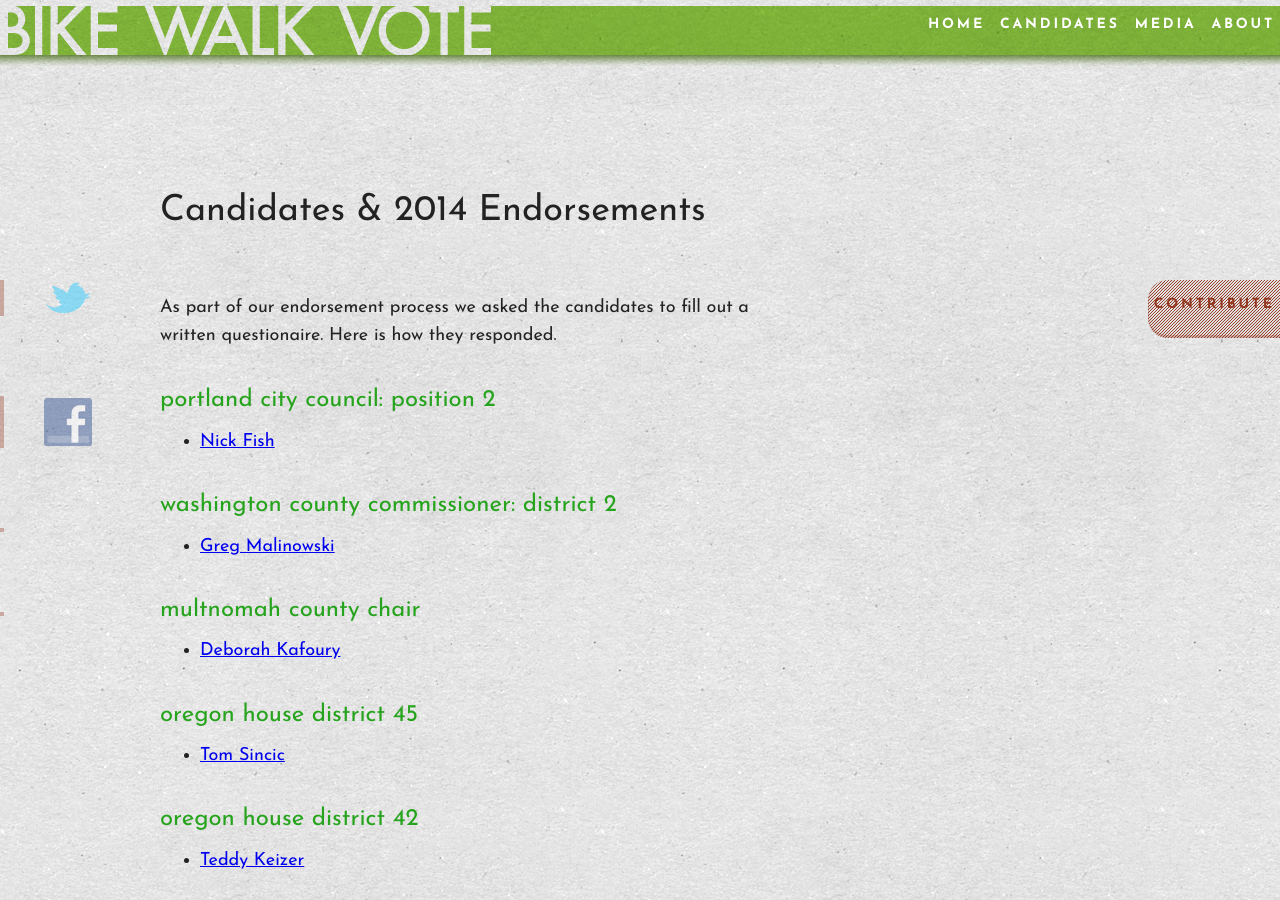
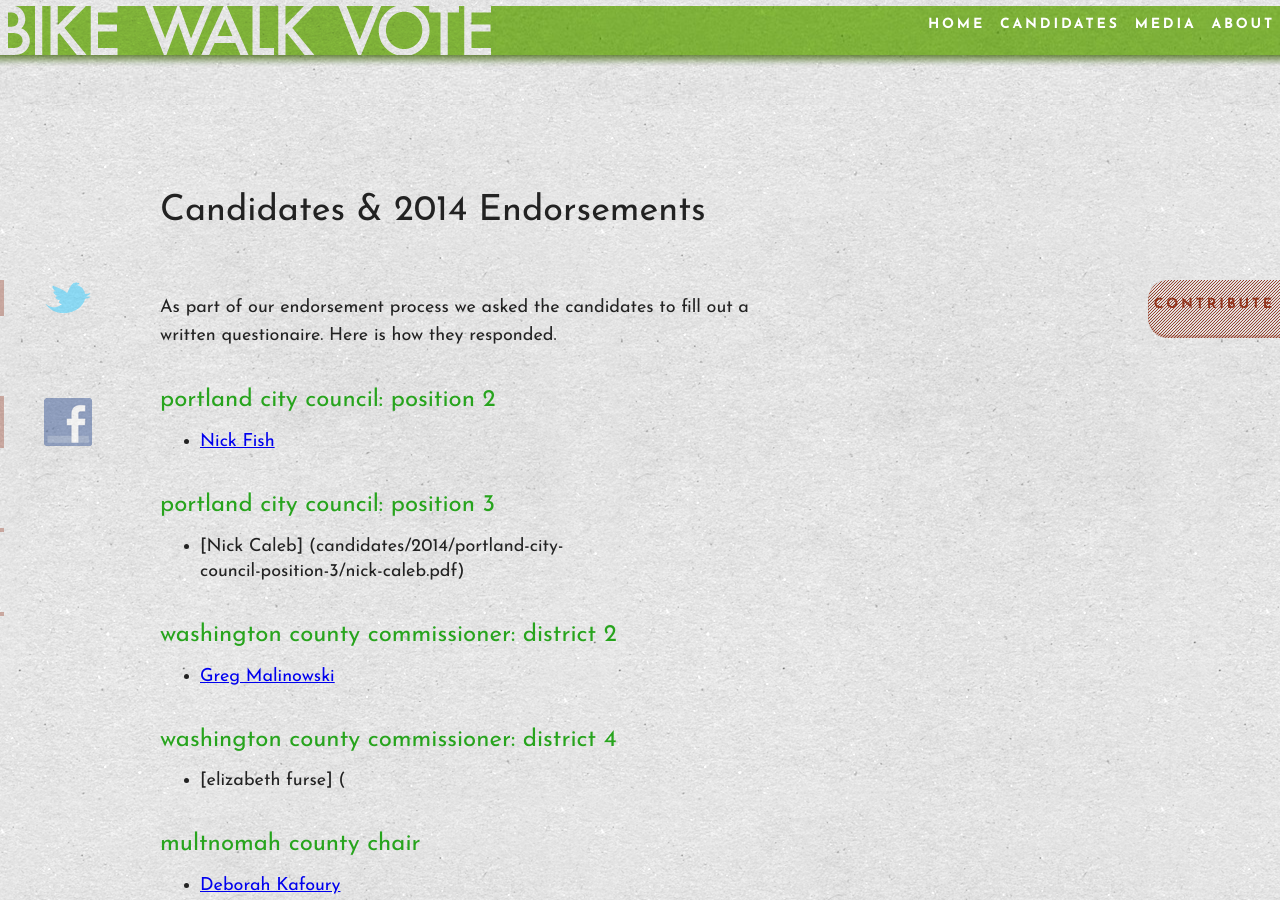
Before and after one commit to bikewalkvote/bikewalkvote.github.io, a Jekyll site: the page built from candidates.md, in a window 1280 px wide and 900 px high. Built offline with Jekyll 4.4.1, drawn with Linux system fonts in a browser that asks for light colours; nearby versions of some CDN libraries; Markdown is read by kramdown in place of the engine named in the settings; comment, search, counter and statistics services are not loaded.

Commit message:
Update candidates.md

```diff
--- a/candidates.md
+++ b/candidates.md
@@ -11,8 +11,14 @@ fill out a written questionaire. Here is how they responded.
 ### portland city council: position 2
 * [Nick Fish](/candidates/2014/portland-city-council-position-2/nick-fish.pdf)
 
+### portland city council: position 3
+* [Nick Caleb] (candidates/2014/portland-city-council-position-3/nick-caleb.pdf)
+
 ### washington county commissioner: district 2
 * [Greg Malinowski](/candidates/2014/washington-county-commissioner-district-2/greg-malinowski.pdf)
+
+### washington county commissioner: district 4
+* [elizabeth furse] (
 
 ### multnomah county chair
 
@@ -25,6 +31,11 @@ fill out a written questionaire. Here is how they responded.
 ### oregon house district 42
 
 * [Teddy Keizer](/candidates/2014/oregon-legislature-house-district-42/teddy-keizer.pdf)
+
+
+
+
+
 
 ## Archive: 2012
 ### portland mayoral democratic primary
```
